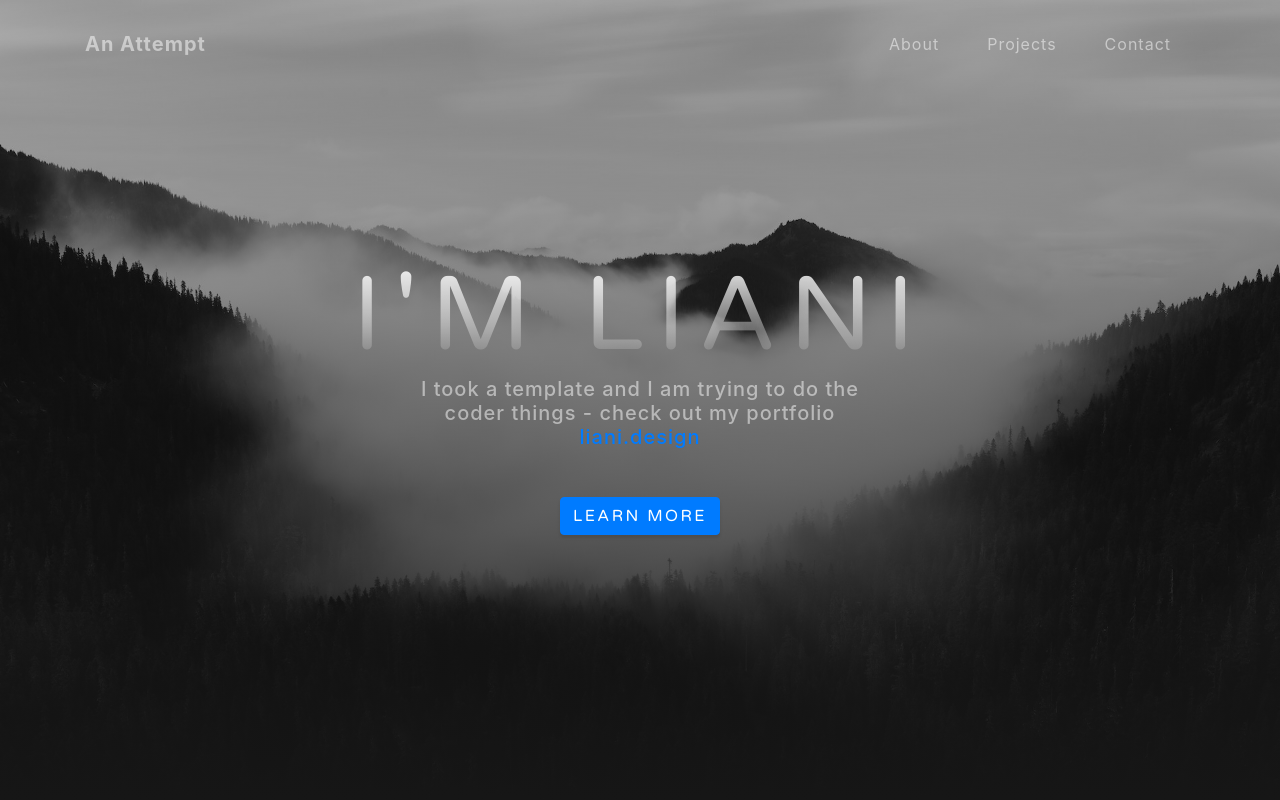
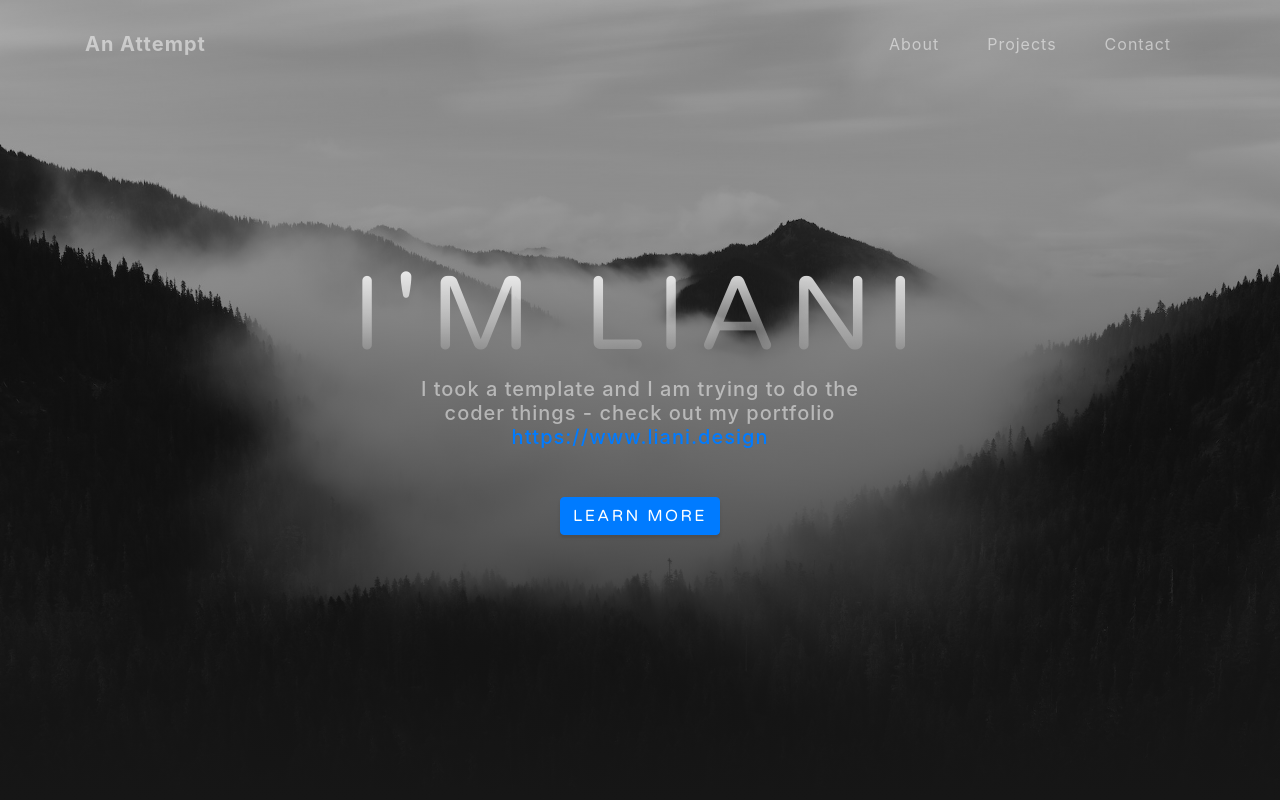
Before and after one commit to lware-UX/UXDI_practice, a website with bundled scripts: page index.html in a window 1280 px wide. Shown: the top 800 px of the page. Built offline with nearby package versions, Linux system fonts and the light colour scheme.

Commit message:
UpdateWebsiteLink

```diff
--- a/index.html
+++ b/index.html
@@ -54,7 +54,7 @@
     <div class="container d-flex h-100 align-items-center">
       <div class="mx-auto text-center">
         <h1 class="mx-auto my-0 text-uppercase">I'm Liani</h1>
-        <h2 class="text-white-50 mx-auto mt-2 mb-5">I took a template and I am trying to do the coder things - check out my portfolio  <a href="url">liani.design</a>
+        <h2 class="text-white-50 mx-auto mt-2 mb-5">I took a template and I am trying to do the coder things - check out my portfolio  <a href="url">https://www.liani.design</a>
          </h2>
         <a href="#about" class="btn btn-primary js-scroll-trigger">Learn more</a>
       </div>
```
